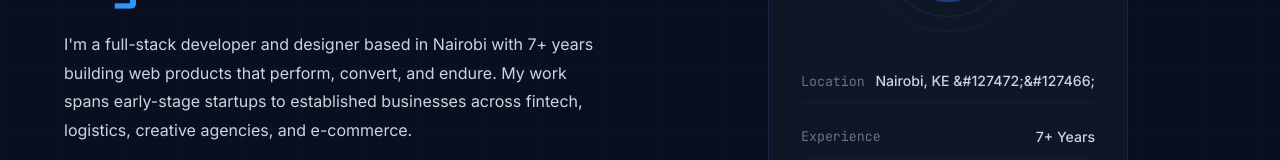
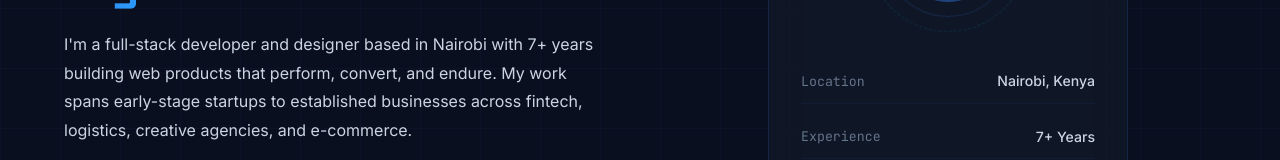
Before and after one commit to evans3789/Made-Easy, a React (Vite) app in the folder madeeasy/: page /about in a window 1280 px wide. Shown: the part 372-532 px from the top of the page. Built offline with nearby package versions, Linux system fonts and the light colour scheme.

Commit message:
location

```diff
--- a/madeeasy/src/pages/About.jsx
+++ b/madeeasy/src/pages/About.jsx
@@ -125,7 +125,7 @@ export default function About() {
                 </div>
                 <div className={styles.quickFacts}>
                   {[
-                    { label: 'Location', value: 'Nairobi, KE &#127472;&#127466;' },
+                    { label: 'Location', value: 'Nairobi, Kenya' },
                     { label: 'Experience', value: '7+ Years' },
                     { label: 'Availability', value: 'Open to Projects' },
                     { label: 'Response Time', value: '< 24 hours' },
```
